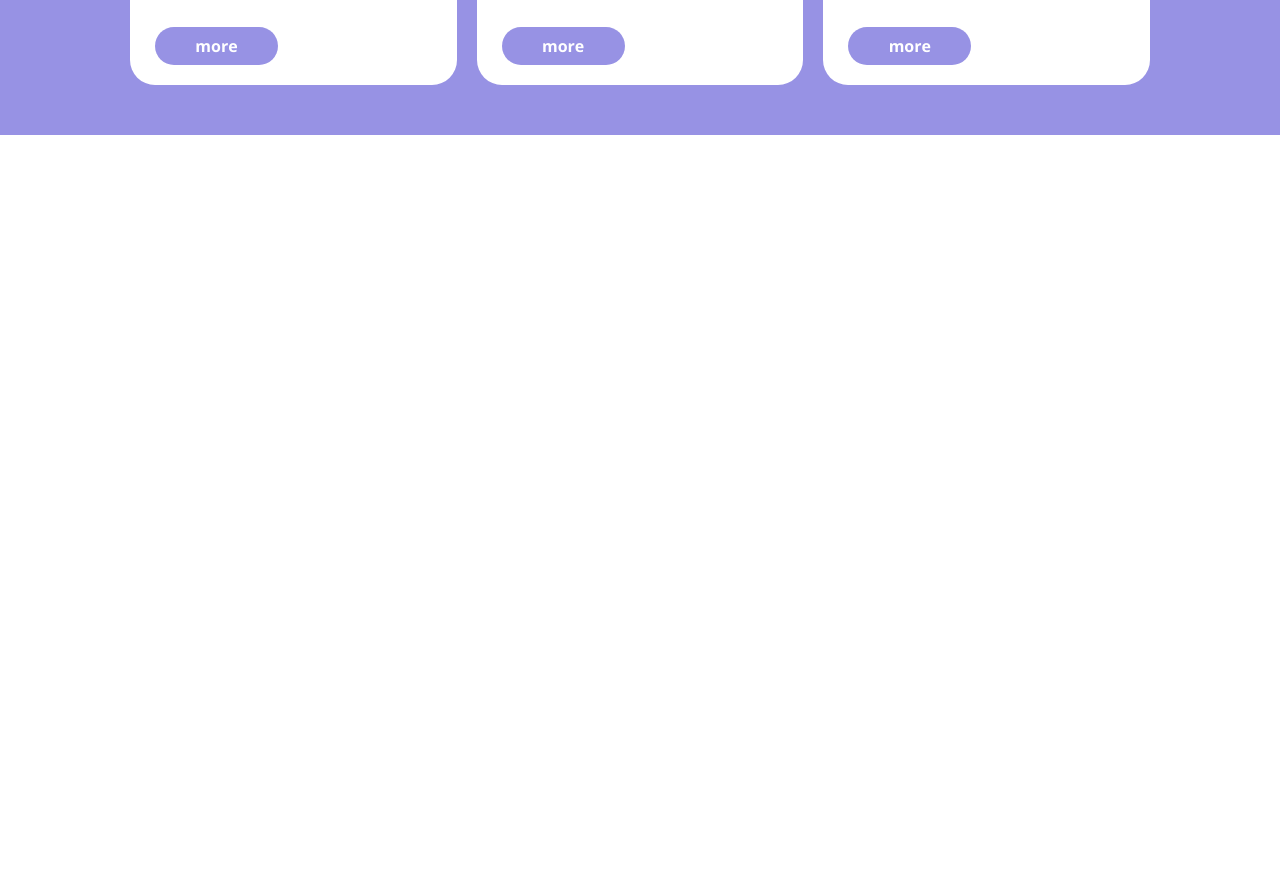
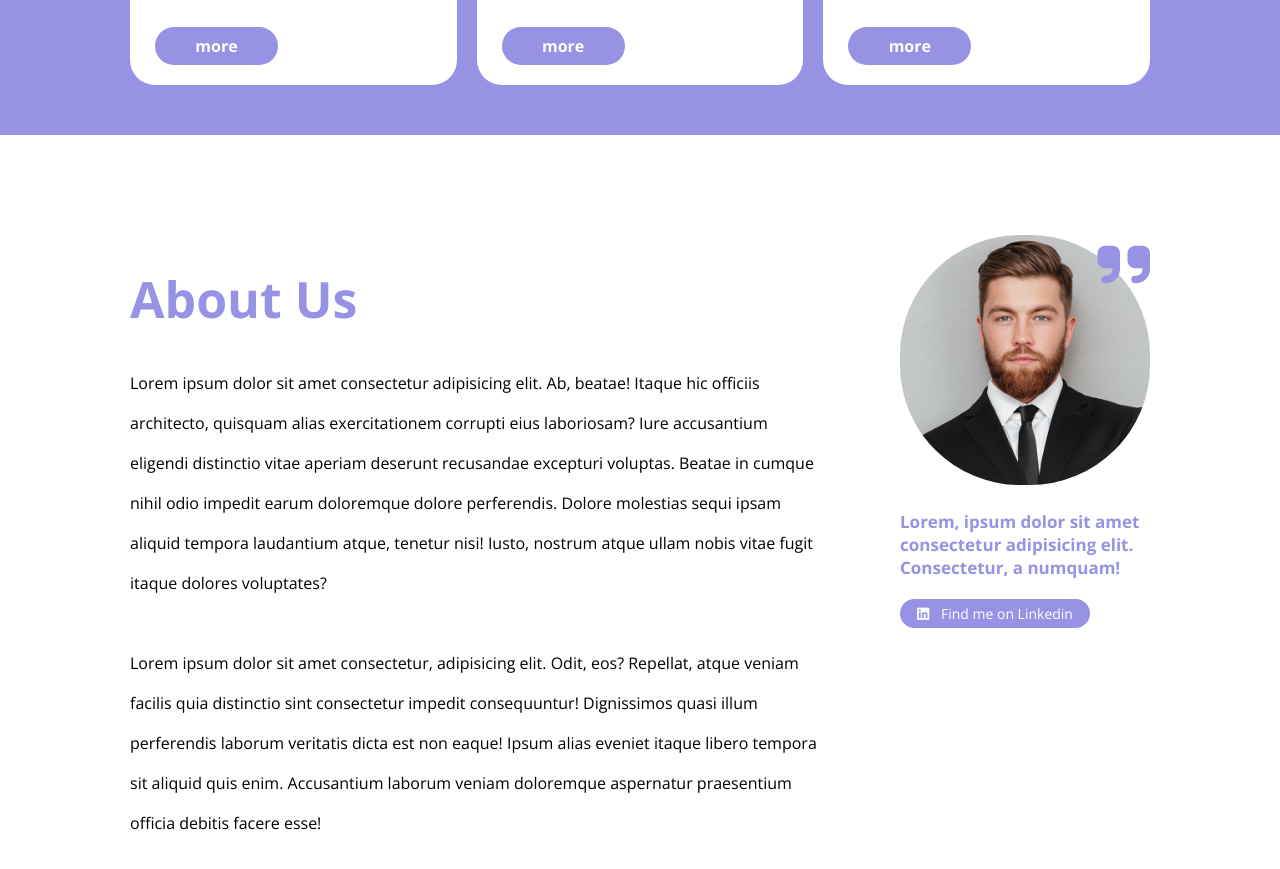
Before and after one commit to Ste-cracco/htmlcss-responsive-layout, a plain HTML site: page index.html in a window 1280 px wide. Shown: the part 3373-4242 px from the top of the page. Before the commit the page ends 3608 px from the top, so only its background shows below. Drawn offline with nearby package versions, Linux system fonts and the light colour scheme.

Commit message:
Section 5 Responsive Completata

```diff
--- a/css/style.css
+++ b/css/style.css
@@ -420,3 +420,76 @@ header .container_large {
 }
 
 /* SECTION 5 */
+
+.section_5 .col-1 {
+    width: 75%;
+}
+
+.col-1 h2 {
+    font-size: 50px;
+    color: #9792E4;
+    padding: 30px 0;
+}
+
+.col-1 p {
+    line-height: 40px;
+    padding-right: 60px;
+}
+
+.col-1 p:first-of-type {
+    padding-bottom: 40px;
+}
+
+.section_5 .col-2 {
+    width: 25%;
+}
+
+.box_image {
+    position: relative;
+}
+
+.col-2 img {
+    border-radius: 120px;
+}
+
+i.absolute {
+    position: absolute;
+    top: 0;
+    right: 0;
+    color: #9792E4;
+    font-size: 60px;
+}
+
+.col-2 p {
+    color: #9792E4;
+    font-size: 17px;
+    font-weight: 700;
+    padding: 20px 0;
+}
+
+.bottone_about_us {
+    background-color: #9792E4;
+    color: white;
+    padding: 5px 10px;
+    width: 190px;
+    text-align: center;
+    font-size: 14px;
+}
+
+.bottone_about_us i {
+    padding-right: 8px;
+}
+
+@media (max-width: 600px) {
+    .row {
+        flex-direction: column;
+    }
+
+    .section_5 .col-1,.section_5 .col-2 {
+        width: 100%;
+    }
+
+    .section_5 .box_image {
+        width: 50%;
+    }
+}
--- a/index.html
+++ b/index.html
@@ -236,13 +236,46 @@
                         Rerum modi cupiditate nobis explicabo id quae.
                         Laborum, temporibus mollitia blanditiis incidunt assumenda itaque.</p>
                         <div class="bottone bottone_viola"> more </div>
-                    </div> <!-- Chiusuea card-->
+                    </div> <!-- Chiusura card-->
                 </div> <!-- Chiusura Row-->
             </div> <!-- Chiusura Container-->
         </section>
 
         <!-- SECTION 5 -->
         <section class="section_5">
+            <div class="container_large">
+                <div class="row flex">
+                    <div class="col-1">
+                        <h2>About Us</h2>
+                        <p>Lorem ipsum dolor sit amet consectetur adipisicing elit. Ab, beatae!
+                        Itaque hic officiis architecto, quisquam alias exercitationem corrupti eius laboriosam?
+                        Iure accusantium eligendi distinctio vitae aperiam deserunt recusandae excepturi voluptas.
+                        Beatae in cumque nihil odio impedit earum doloremque dolore perferendis.
+                        Dolore molestias sequi ipsam aliquid tempora laudantium atque, tenetur nisi!
+                        Iusto, nostrum atque ullam nobis vitae fugit itaque dolores voluptates?</p>
+                        <p>Lorem ipsum dolor sit amet consectetur, adipisicing elit. Odit, eos?
+                        Repellat, atque veniam facilis quia distinctio sint consectetur impedit consequuntur!
+                        Dignissimos quasi illum perferendis laborum veritatis dicta est non eaque!
+                        Ipsum alias eveniet itaque libero tempora sit aliquid quis enim.
+                        Accusantium laborum veniam doloremque aspernatur praesentium officia debitis facere esse!</p>
+                    </div> <!-- Chiusura Colonna 1-->
+
+                    <div class="col-2">
+                        <div class="box_image">
+                            <i class="absolute fa-solid fa-quote-right"></i>
+                            <img src="img/about.jpg" alt="">
+                            <p>Lorem, ipsum dolor sit amet consectetur adipisicing elit. Consectetur, a numquam!</p>
+                            <div class="bottone bottone_about_us">
+                                <i class="fa-brands fa-linkedin"></i>  Find me on Linkedin
+                            </div>
+
+                        </div>
+
+                    </div> <!-- Chiusura Colonna 2-->
+
+                </div>
+
+            </div>
 
 
         </section>
```
